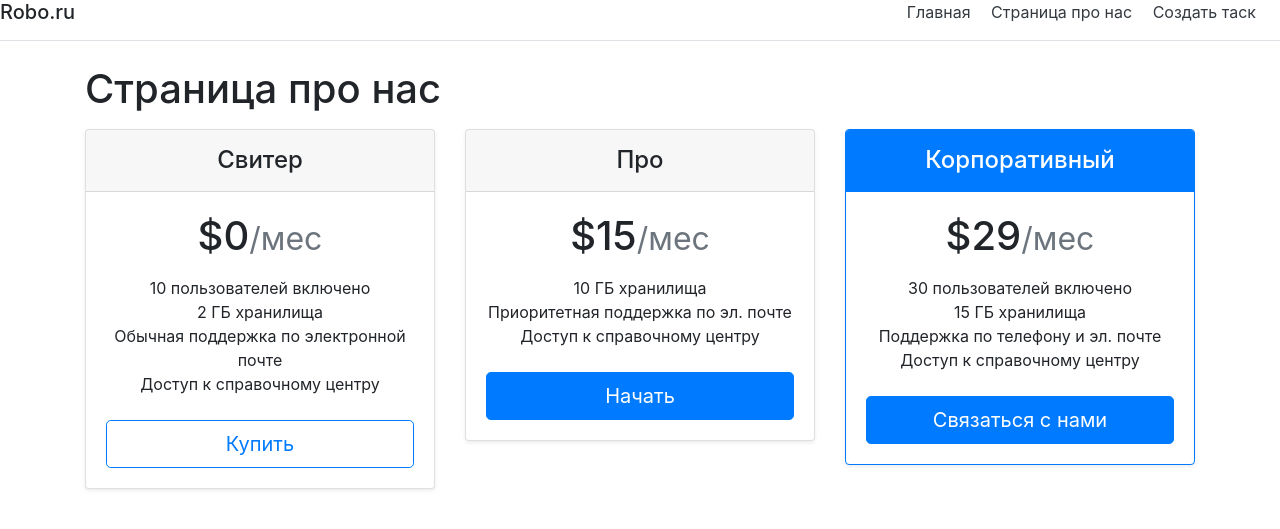
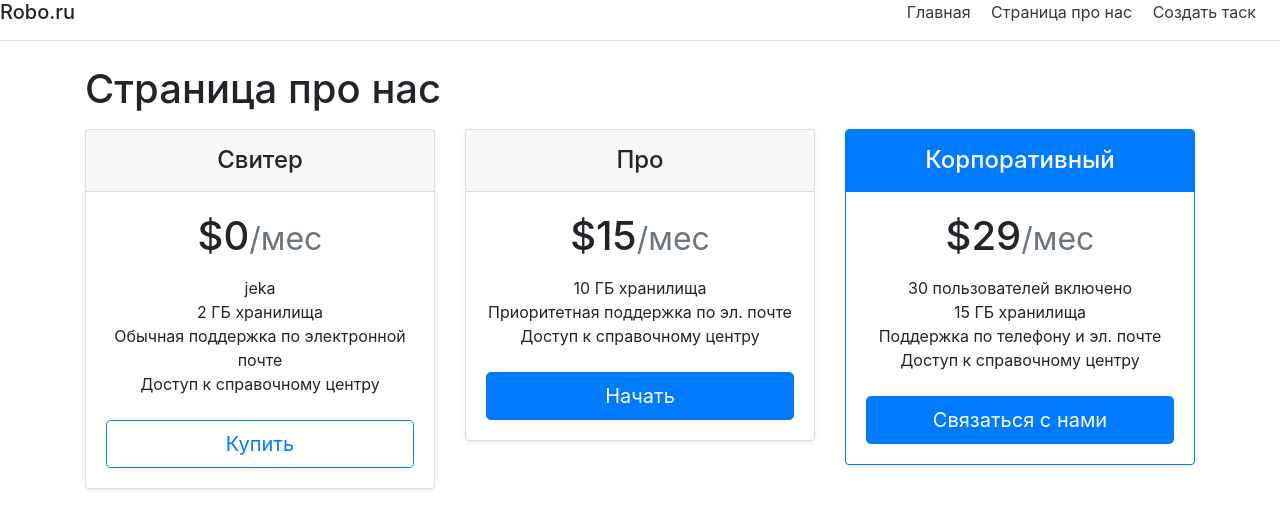
Before and after one commit to GrEvgeniy/test, a Django app: page /about-us in a window 1280 px wide. Shown: the top 529 px of the page. Run offline with Django 4.2, Linux system fonts and the light colour scheme; some libraries are stand-ins or nearby versions.

Commit message:
Update about.html

```diff
--- a/site/main/templates/main/about.html
+++ b/site/main/templates/main/about.html
@@ -16,7 +16,7 @@
                    <div class="card-body">
                      <h1 class="card-title pricing-card-title">$0<small class="text-muted fw-light">/мес</small></h1>
                      <ul class="list-unstyled mt-3 mb-4">
-                       <li>10 пользователей включено</li>
+                       <li>jeka</li>
                        <li>2 ГБ хранилища</li>
                        <li>Обычная поддержка по электронной почте</li>
                        <li>Доступ к справочному центру</li>
```
